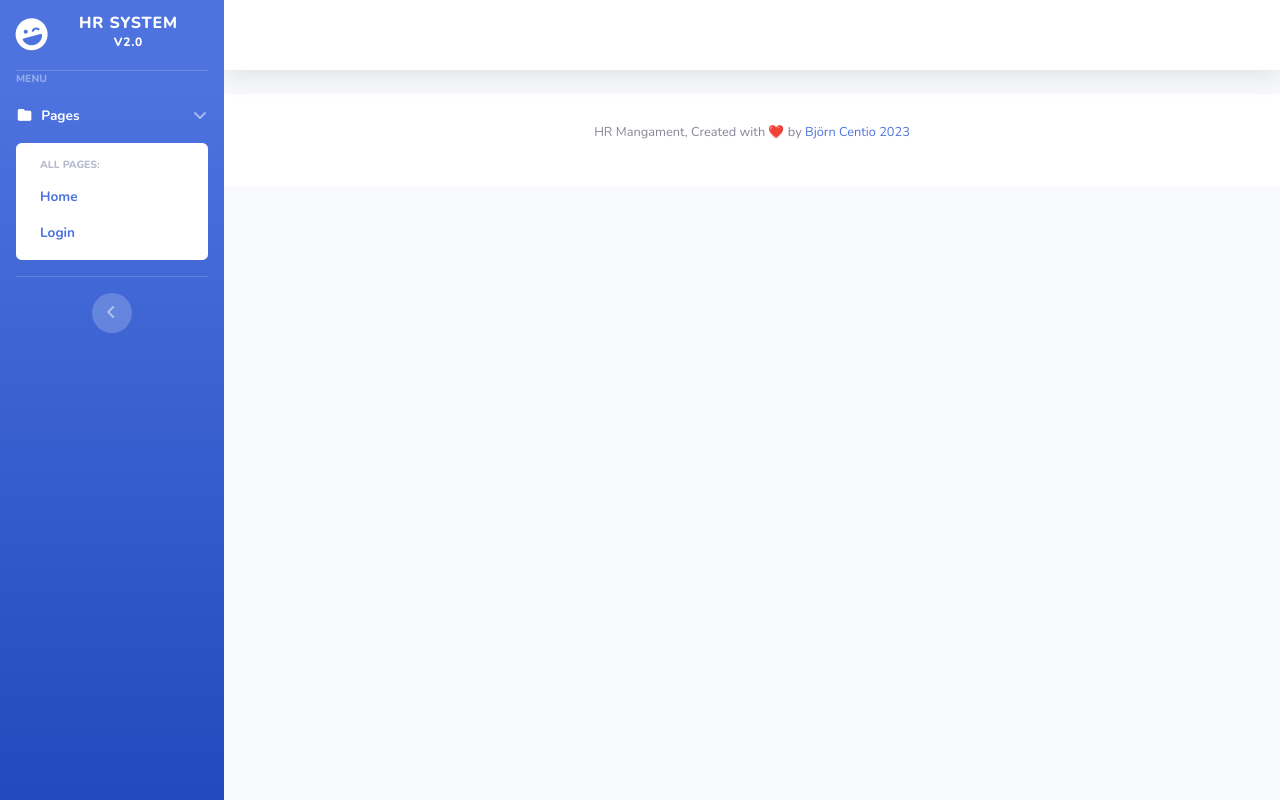
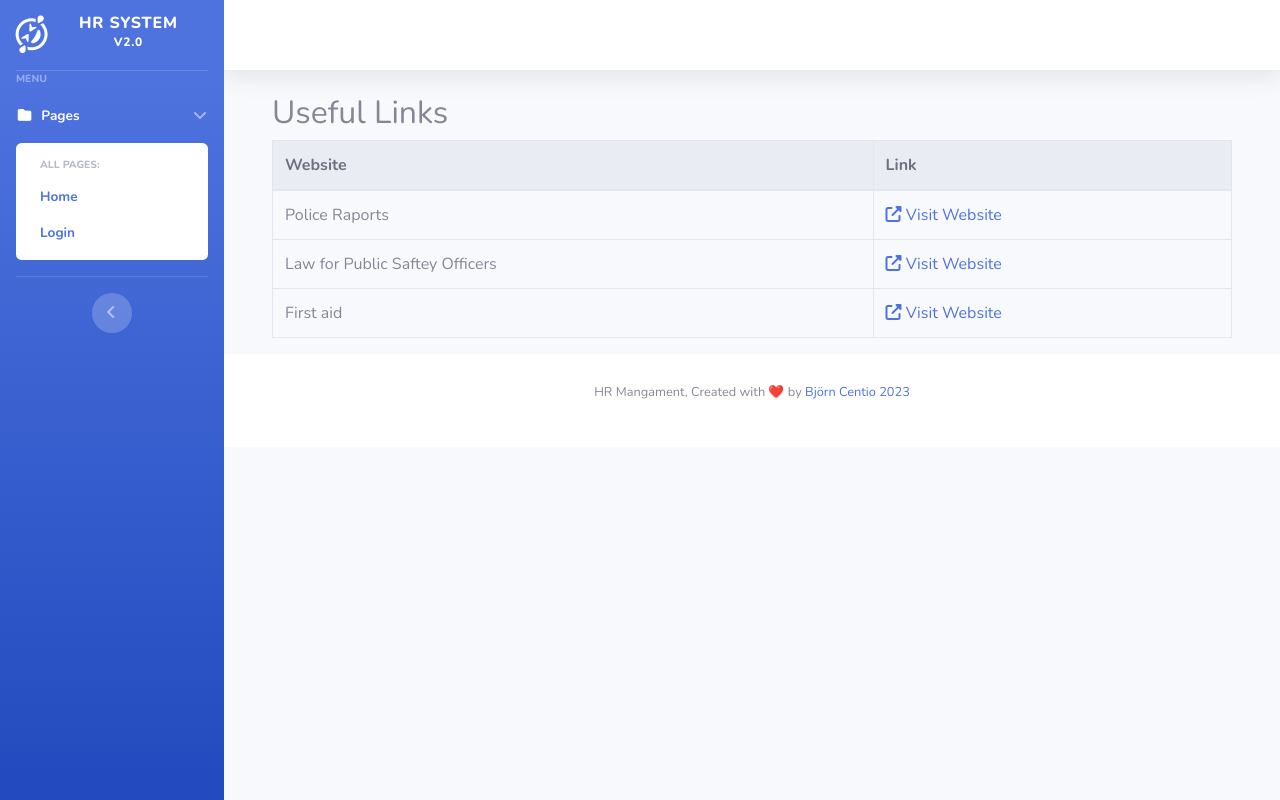
Before and after one commit to bjorne90/hr-system, a Django app: page /profiles/staff-list/ in a window 1280 px wide. Run offline with Django 3.2, Linux system fonts and the light colour scheme; some libraries are stand-ins or nearby versions; some web fonts are replaced.

Commit message:
Updated templates, fixing with links, updated models and admin

```diff
--- a/profiles/templates/profiles/profile_detail.html
+++ b/profiles/templates/profiles/profile_detail.html
@@ -16,8 +16,8 @@
               <div class="row no-gutters align-items-center">
                   <div class="col mr-2">
                       <div class="text-xs font-weight-bold text-primary text-uppercase mb-1">
-                          Your shifts this month</div>
-                      <div class="h5 mb-0 font-weight-bold text-gray-800">12</div>
+                          Nova Rapport</div>
+                      <div class="h5 mb-0 font-weight-bold text-gray-800"><a href="https://etjanster.polisen.se/enova/" target="_blank">Raport</a></div>
                   </div>
                   <div class="col-auto">
                       <i class="fas fa-calendar fa-2x text-gray-300"></i>
--- a/profiles/templates/profiles/staff_list.html
+++ b/profiles/templates/profiles/staff_list.html
@@ -1,5 +1,35 @@
 {% extends 'base.html' %}
 
 {% block content %}
-
+<div class="container">
+  <h2>Useful Links</h2>
+  <table class="table table-bordered">
+    <thead class="thead-light">
+      <tr>
+        <th>Website</th>
+        <th>Link</th>
+      </tr>
+    </thead>
+    <tbody>
+      <tr>
+        <td>Police Raports</td>
+        <td>
+          <a href="https://etjanster.polisen.se/enova/" target="_blank"><i class="fas fa-external-link-alt"></i> Visit Website</a>
+        </td>
+      </tr>
+      <tr>
+        <td>Law for Public Saftey Officers</td>
+        <td>
+          <a href="https://www.riksdagen.se/sv/dokument-lagar/dokument/svensk-forfattningssamling/lag-1980578-om-ordningsvakter_sfs-1980-578" target="_blank"><i class="fas fa-external-link-alt"></i> Visit Website</a>
+        </td>
+      </tr>
+      <tr>
+        <td>First aid</td>
+        <td>
+          <a href="https://www.1177.se/Skane/olyckor--skador/akuta-rad---forsta-hjalpen/" target="_blank"><i class="fas fa-external-link-alt"></i> Visit Website</a>
+        </td>
+      </tr>
+    </tbody>
+  </table>
+</div>
 {% endblock %}
--- a/templates/base.html
+++ b/templates/base.html
@@ -35,7 +35,7 @@
       <!-- Sidebar - Brand -->
       <a class="sidebar-brand d-flex align-items-center justify-content-center" href="index.html">
         <div class="sidebar-brand-icon rotate-n-15">
-          <i class="fas fa-laugh-wink"></i>
+          <i class="fa-regular fa-face-grin-squint-tears"></i>
         </div>
         <div class="sidebar-brand-text mx-3">HR System <sup>v2.0</sup></div>
       </a>
@@ -63,8 +63,12 @@
       <a class="collapse-item" href="{% url 'scheduling:work_shifts' %}">My Schedule</a>
       <a class="collapse-item" href="{% url 'scheduling:book_workshift' workshift_id=3 %}">Book a shift</a>
       <a class="collapse-item" href="{% url 'scheduling:calendar' %}">Calender</a>
+      <!-- Divider -->
+      <hr class="sidebar-divider">
+
       {% if user.is_superuser %}
       <a class="collapse-item" href="{% url 'admin:index' %}">Adminpanel</a>
+      <a class="collapse-item" href="{% url 'profiles:staff_list' %}">Links</a>
       {% endif %}
       <div class="collapse-divider"></div>
       <h6 class="collapse-header">Settings:</h6>
--- a/templates/home.html
+++ b/templates/home.html
@@ -46,9 +46,9 @@
                           <p class="lead fw-light mb-4">We are providing a HR managemnet system for your company</p>
                           <p class="text-muted">We help you manage your staff, book passes, shifts and scheduling. We make it easy for you.</p>
                           <div class="d-flex justify-content-center fs-2 gap-4">
-                              <a class="text-gradient" href="#!"><i class="bi bi-twitter"></i></a>
-                              <a class="text-gradient" href="#!"><i class="bi bi-linkedin"></i></a>
-                              <a class="text-gradient" href="#!"><i class="bi bi-github"></i></a>
+                              <a class="text-gradient" href="https://www.twitter.com/" target="_blank"><i class="bi bi-twitter"></i></a>
+                              <a class="text-gradient" href="https://www.linkedin.com/" target="_blank"><i class="bi bi-linkedin"></i></a>
+                              <a class="text-gradient" href="https://www.github.com/" target="_blank"><i class="bi bi-github"></i></a>
                           </div>
                       </div>
                   </div>
```
